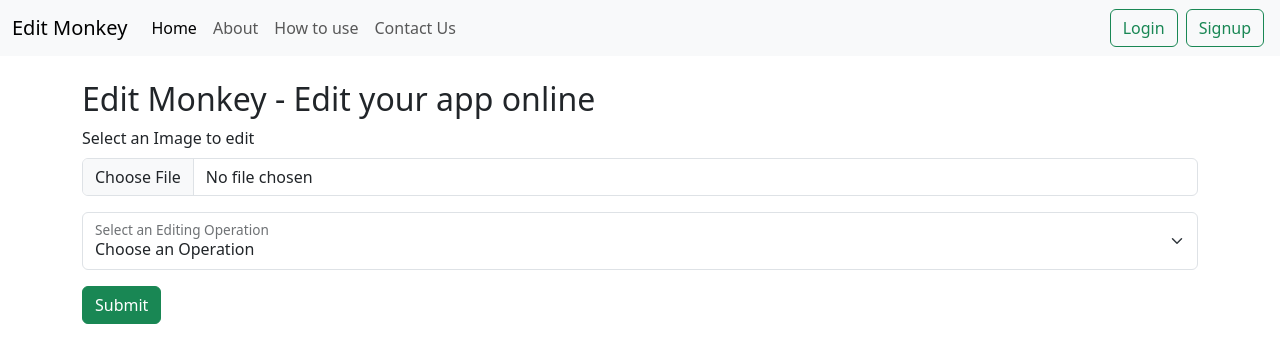
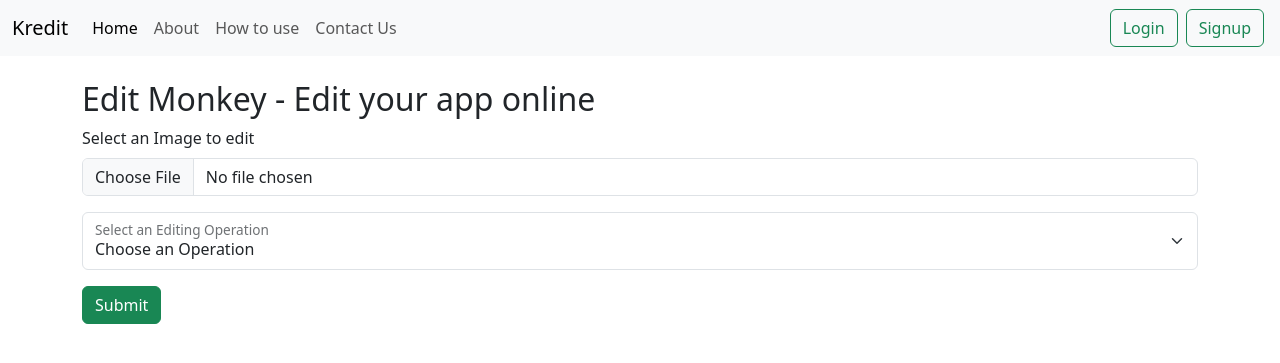
Before and after one commit to corny775/haxx, a Flask app: page / in a window 1280 px wide. Shown: the top 363 px of the page. Run offline with Flask 3, Linux system fonts and the light colour scheme.

Commit message:
Update index.html

```diff
--- a/templates/index.html
+++ b/templates/index.html
@@ -12,7 +12,7 @@
 <body>
     <nav class="navbar navbar-expand-lg bg-body-tertiary">
         <div class="container-fluid">
-            <a class="navbar-brand" href="/">Edit Monkey</a>
+            <a class="navbar-brand" href="/">Kredit</a>
             <button class="navbar-toggler" type="button" data-bs-toggle="collapse"
                 data-bs-target="#navbarSupportedContent" aria-controls="navbarSupportedContent" aria-expanded="false"
                 aria-label="Toggle navigation">
```
